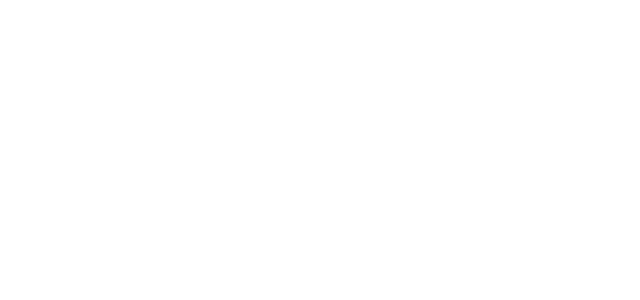
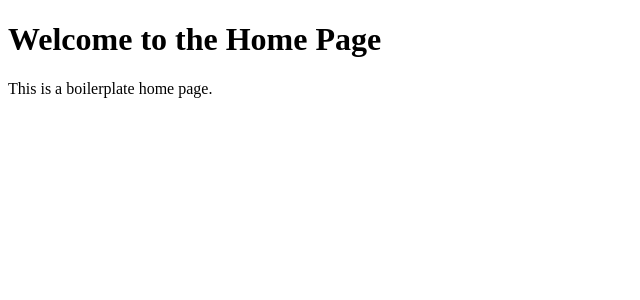
Before and after one commit to olekmorawski/Incluspot, a React (Vite) app: page / in a window 1280 px wide. Shown: the top 300 px of the page, without its empty margins (0-640 px from the left). Built offline with nearby package versions, Linux system fonts and the light colour scheme.

Commit message:
Router setup

```diff
--- a/src/App.jsx
+++ b/src/App.jsx
@@ -1,10 +1,14 @@
+import { Routes, Route, BrowserRouter } from "react-router-dom";
+import Home from "./pages/Home";
+
 function App() {
-
   return (
-    <>
-
-    </>
-  )
+    <BrowserRouter>
+      <Routes>
+        <Route path="/" element={<Home />} />
+      </Routes>
+    </BrowserRouter>
+  );
 }
 
-export default App
+export default App;
--- /dev/null
+++ b/src/pages/Home.jsx
@@ -0,0 +1,12 @@
+import React from "react";
+
+function Home() {
+  return (
+    <div>
+      <h1>Welcome to the Home Page</h1>
+      <p>This is a boilerplate home page.</p>
+    </div>
+  );
+}
+
+export default Home;
```
